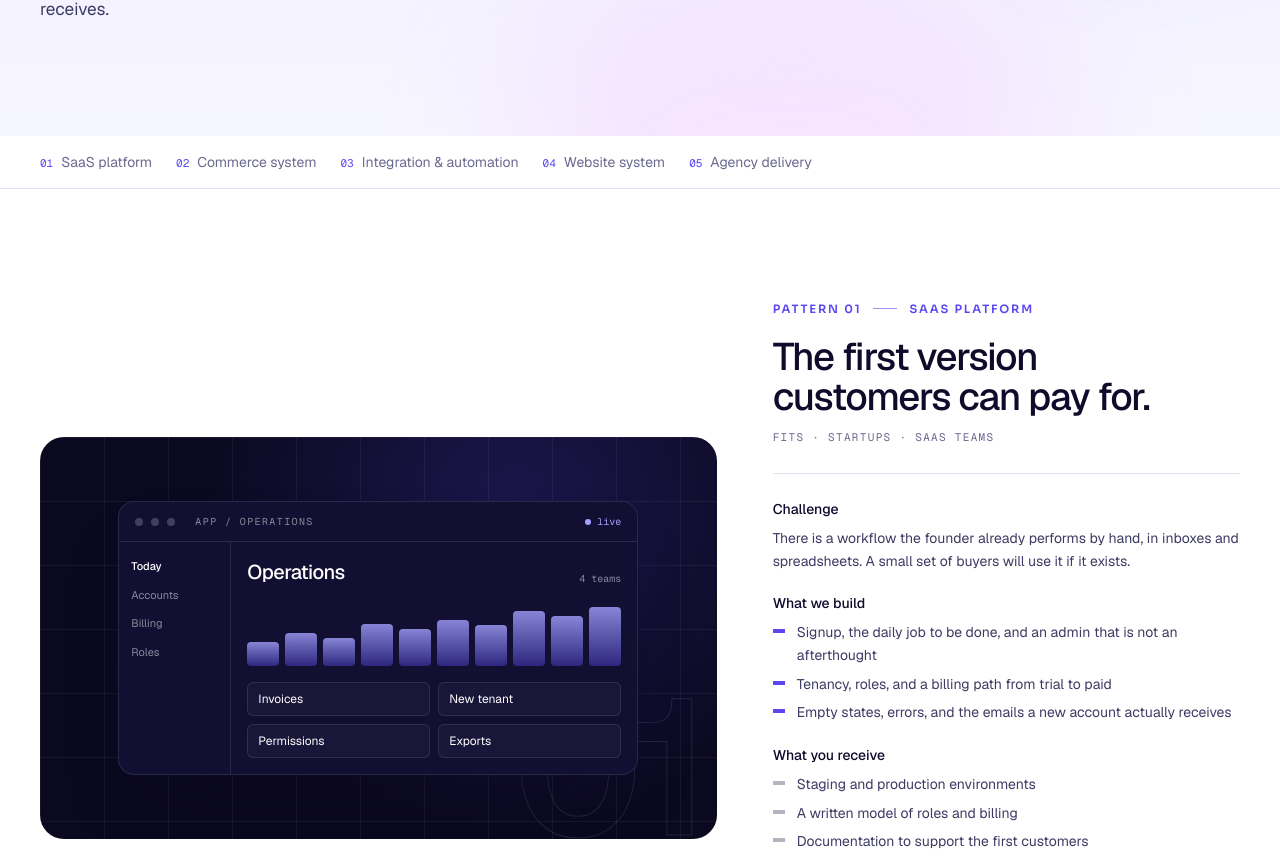
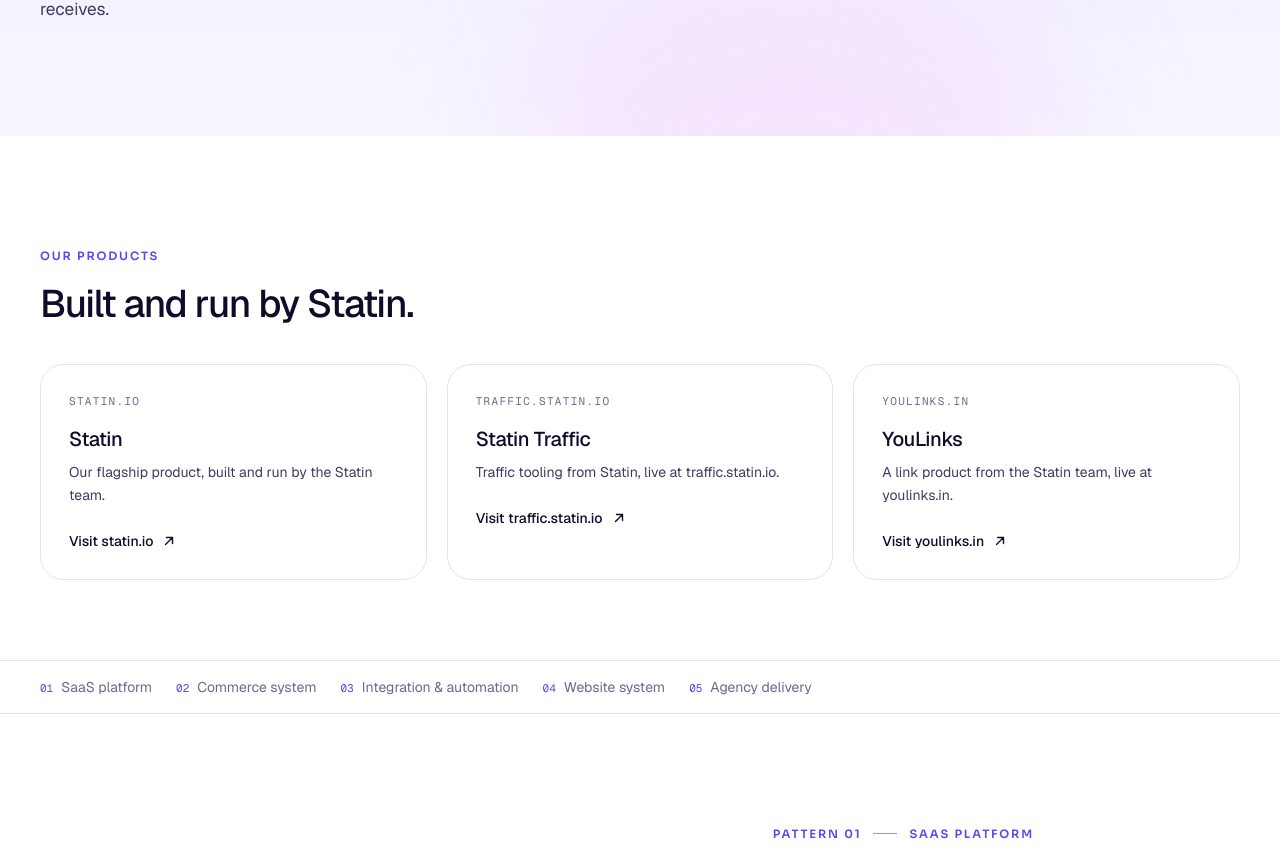
Before and after one commit to officialconnect45/statin_service, a Next.js app in the folder apps/web/: page /work in a window 1280 px wide. Shown: the part 498-1356 px from the top of the page. Built offline with nearby package versions, Linux system fonts and the light colour scheme.

Commit message:
add products in work mmodules

```diff
--- a/apps/web/src/app/(site)/work/page.tsx
+++ b/apps/web/src/app/(site)/work/page.tsx
@@ -2,7 +2,8 @@ import { ClosingCta } from "@/components/home/closing-cta";
 import { Container } from "@/components/ui/container";
 import { PageHero } from "@/components/ui/page-hero";
 import { PatternCard } from "@/components/work/pattern-card";
-import { patterns } from "@/lib/content";
+import { ArrowUpRightIcon } from "@/components/ui/icons";
+import { patterns, products } from "@/lib/content";
 import { pageMetadata } from "@/lib/metadata";
 
 export const metadata = pageMetadata({
@@ -20,6 +21,40 @@ export default function WorkPage() {
         title="Patterns, not borrowed logos."
         lede="We do not publish client names or numbers we cannot stand behind. These are the builds we are set up to deliver: the situation, what we make, and what your team receives."
       />
+      <section aria-label="Our products" className="border-b border-line bg-white pt-20 pb-16 md:pt-28 md:pb-20">
+        <Container>
+          <p className="t-eyebrow text-cobalt">Our products</p>
+          <h2 className="mt-5 text-[clamp(1.8rem,3vw,2.6rem)] leading-[1.04] font-medium tracking-[-0.035em] text-balance">
+            Built and run by Statin.
+          </h2>
+          <ul className="mt-10 grid gap-5 md:grid-cols-3">
+            {products.map((product) => (
+              <li key={product.url}>
+                <a
+                  href={product.url}
+                  target="_blank"
+                  rel="noopener noreferrer"
+                  className="group flex h-full flex-col rounded-3xl border border-line p-7 transition-colors hover:border-cobalt"
+                >
+                  <span className="font-mono text-[11px] tracking-[0.12em] text-mist uppercase">
+                    {product.host}
+                  </span>
+                  <span className="mt-4 text-xl font-medium tracking-[-0.02em] text-ink">
+                    {product.name}
+                  </span>
+                  <span className="mt-2 text-sm leading-relaxed text-ink-soft">
+                    {product.description}
+                  </span>
+                  <span className="mt-6 inline-flex items-center gap-2 text-sm font-medium text-ink group-hover:text-cobalt">
+                    Visit {product.host}
+                    <ArrowUpRightIcon className="h-4 w-4" />
+                  </span>
+                </a>
+              </li>
+            ))}
+          </ul>
+        </Container>
+      </section>
       <nav aria-label="Build patterns" className="sticky top-16 z-30 border-b border-line bg-white/90 backdrop-blur-md">
         <Container>
           <ul className="flex gap-6 overflow-x-auto py-4 text-sm whitespace-nowrap">
--- a/apps/web/src/lib/content.ts
+++ b/apps/web/src/lib/content.ts
@@ -114,6 +114,38 @@ export const processSteps = [
     output: "A team on call as you grow",
   },
 ] as const;
+
+/* ------------------------------------------------------------------ */
+/* Company products (shown at the top of the Work page)                */
+/* ------------------------------------------------------------------ */
+
+export type Product = {
+  name: string;
+  url: string;
+  host: string;
+  description: string;
+};
+
+export const products: Product[] = [
+  {
+    name: "Statin",
+    url: "https://statin.io",
+    host: "statin.io",
+    description: "Our flagship product, built and run by the Statin team.",
+  },
+  {
+    name: "Statin Traffic",
+    url: "https://traffic.statin.io",
+    host: "traffic.statin.io",
+    description: "Traffic tooling from Statin, live at traffic.statin.io.",
+  },
+  {
+    name: "YouLinks",
+    url: "https://youlinks.in",
+    host: "youlinks.in",
+    description: "A link product from the Statin team, live at youlinks.in.",
+  },
+];
 
 /* ------------------------------------------------------------------ */
 /* Build patterns (shown in place of client case studies)              */
```
